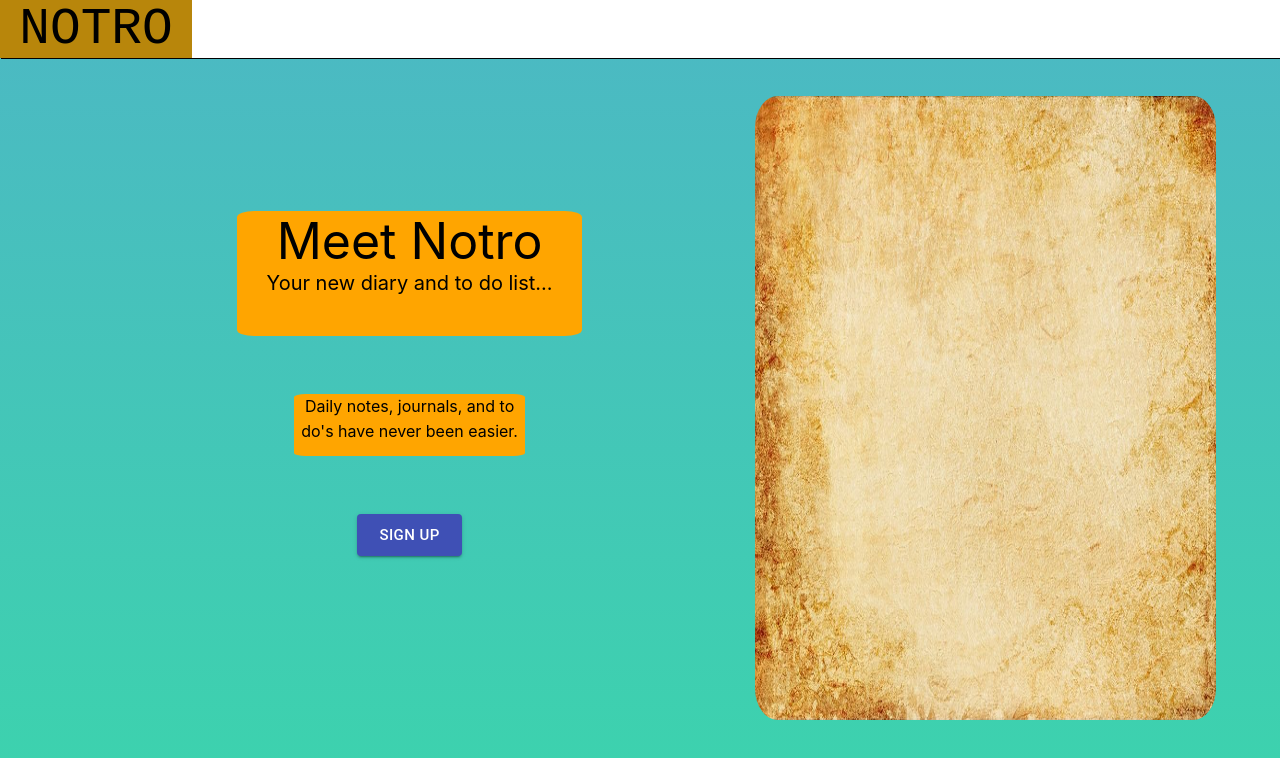
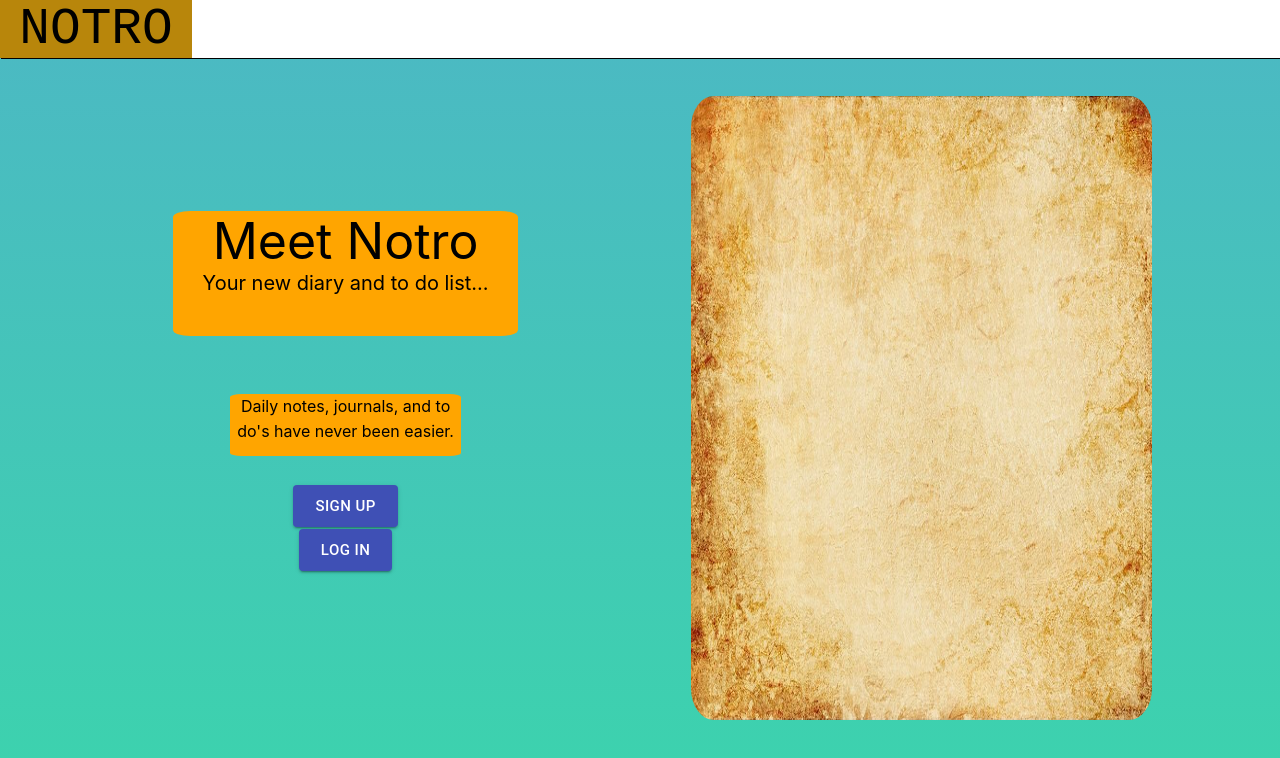
Before and after one commit to ljabdo/SeniorProject, a React (Create React App) app in the folder frontend/: page / in a window 1280 px wide. Shown: the top 758 px of the page. Built offline with nearby package versions, Linux system fonts and the light colour scheme.

Commit message:
Duplicate account checking, frontend signup errors

```diff
--- a/frontend/src/App/Components/TopNav.css
+++ b/frontend/src/App/Components/TopNav.css
@@ -19,7 +19,7 @@
     height: 78%;
     width: 90%;
     /* background-color: whitesmoke; */
-    margin: auto;
+    /* margin: auto; */
     overflow: hidden;
 }
 
@@ -65,9 +65,9 @@
 
 .signUpButton {
     margin-left: 20%;
-    margin-top: 5%;
+    margin-top: 2.5%;
     width: 20%;
-    height: 10%;
+    height: 2.5%;
     text-align: center;
     border-radius: 5%;
     line-height: 25px;
--- a/frontend/src/App/Pages/Home.js
+++ b/frontend/src/App/Pages/Home.js
@@ -39,6 +39,15 @@ export const Home = () => {
                         Sign Up
                     </Button>
                 </div>
+                <div className="signUpButton">
+                    <Button
+                        variant='contained'
+                        size="large"
+                        onClick={() => nav('/portal')}
+                    >
+                            Log In
+                    </Button>
+                </div>
             </div>
         </div>
     );
--- a/frontend/src/App/Pages/SignUp.js
+++ b/frontend/src/App/Pages/SignUp.js
@@ -14,9 +14,11 @@ import { createTheme, ThemeProvider } from '@mui/material/styles';
 import theme from '../Themes/Theme';
 import { useState } from 'react';
 import { makePostRequest } from '../Utils/requests';
+import { useNavigate } from 'react-router-dom';
 
 export default function SignUp() {
     const [error, setError] = useState();
+    const nav = useNavigate();
 
     const handleSubmit = async (event) => {
         event.preventDefault();
@@ -38,7 +40,13 @@ export default function SignUp() {
             return;
         }
         const res = await makePostRequest('http://localhost:3001/signup', user);
+        if (res.error){
+            setError(res.errorMessage);
+            return;
+        }
+        setError()
         console.log(res);
+        nav('/portal')
     };
 
     return (
```
Also changed, not shown: 1 other file (tests, documents, lock files or other folders).
